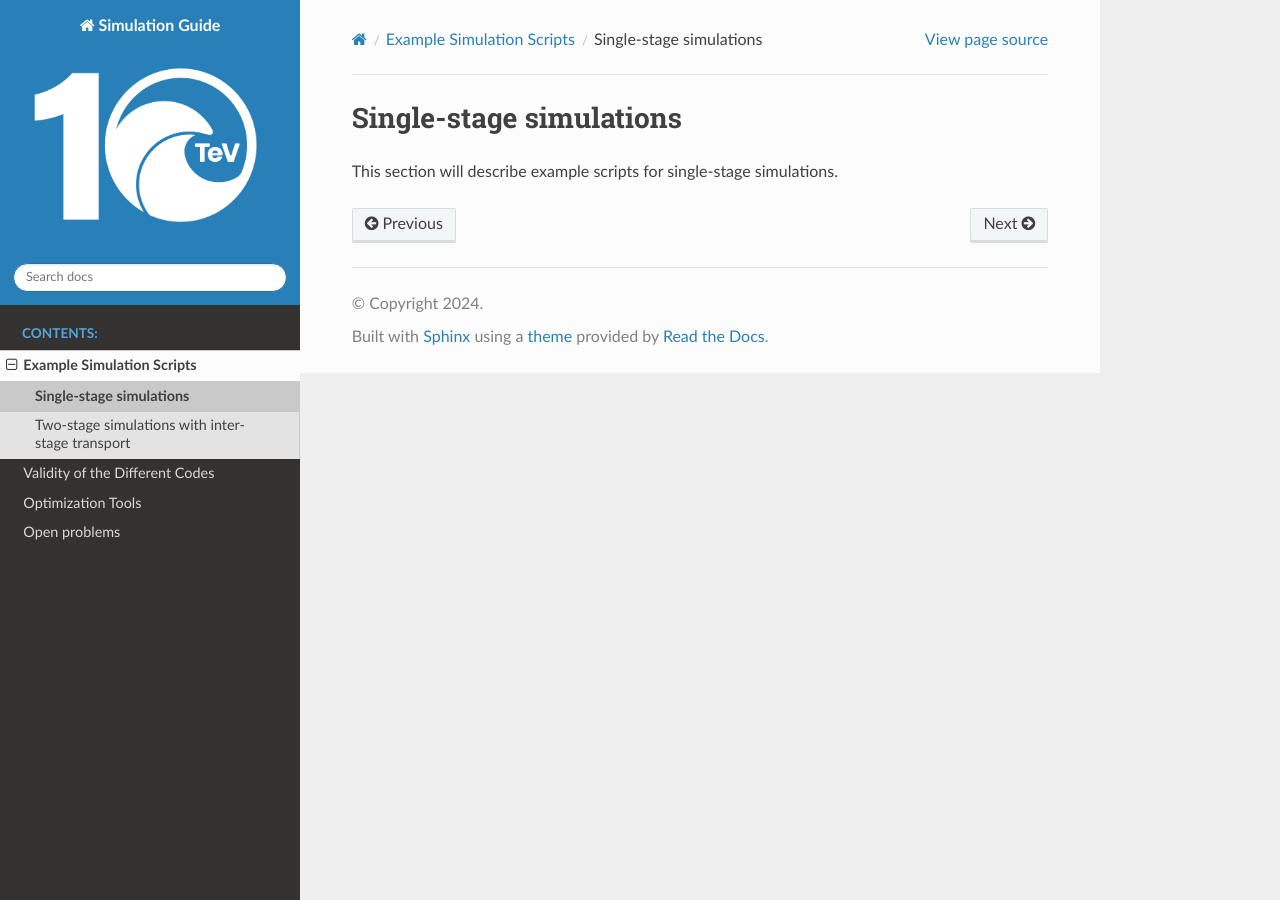
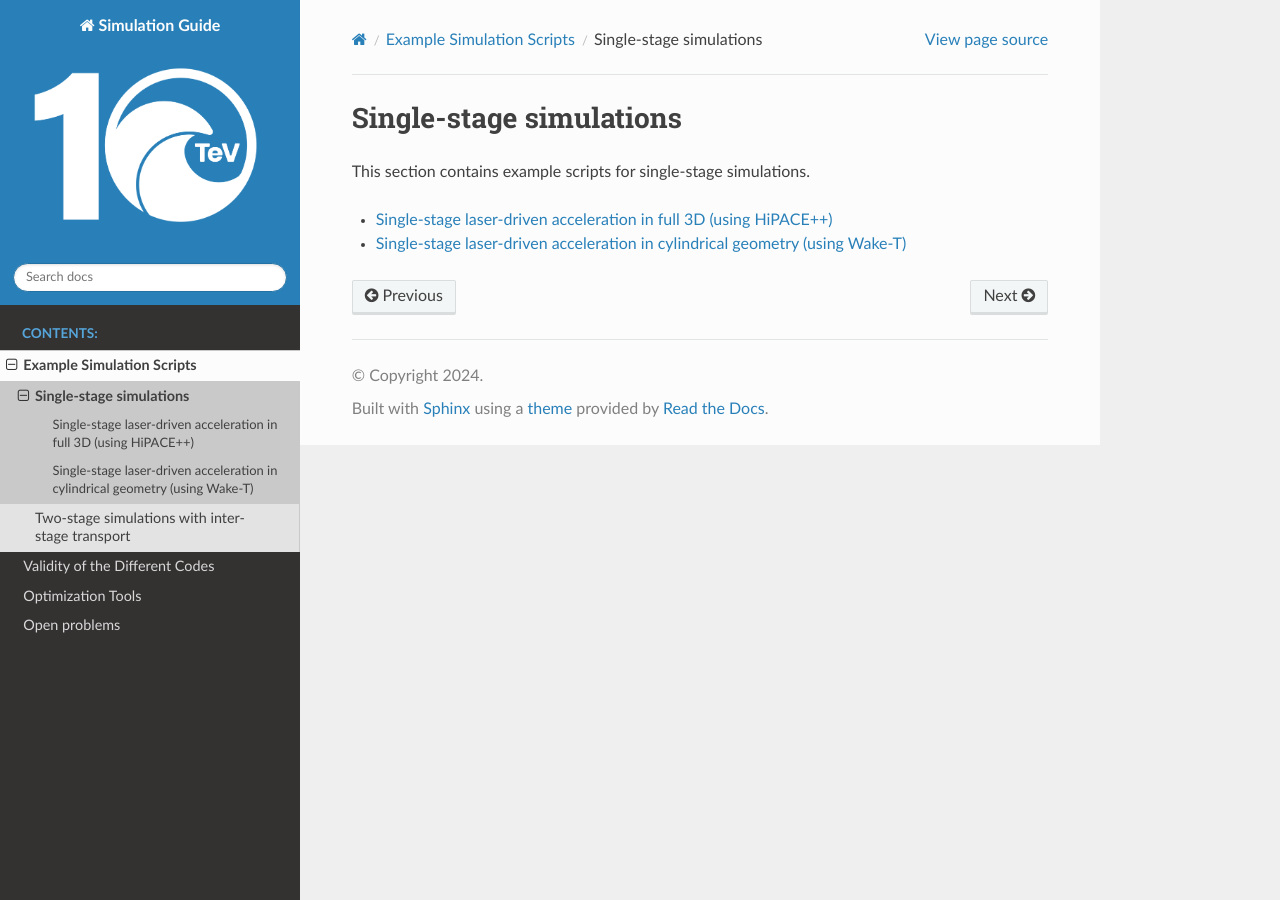
Before and after one commit to 10TeV-wakefield-collider/simulation_guide, a Sphinx documentation site: the page built from docs/example_simulations/single_stage.rst, in a window 1280 px wide. Built offline with Sphinx 7.4.7 and the Read the Docs theme 3.1.0, drawn with Linux system fonts in a browser that asks for light colours.

Commit message:
Add sections for HiPACE++ and Wake-T

```diff
--- a/docs/example_simulations/single_stage.rst
+++ b/docs/example_simulations/single_stage.rst
@@ -1,4 +1,10 @@
 Single-stage simulations
 ========================
 
-This section will describe example scripts for single-stage simulations.
+This section contains example scripts for single-stage simulations.
+
+.. toctree::
+   :maxdepth: 1
+
+   single_stage/hipace_3d
+   single_stage/wake_t_cylindrical
--- /dev/null
+++ b/docs/example_simulations/single_stage/hipace_3d.rst
@@ -0,0 +1,2 @@
+Single-stage laser-driven acceleration in full 3D (using HiPACE++)
+===================================================================
--- /dev/null
+++ b/docs/example_simulations/single_stage/wake_t_cylindrical.rst
@@ -0,0 +1,2 @@
+Single-stage laser-driven acceleration in cylindrical geometry (using Wake-T)
+============================================================================
```
